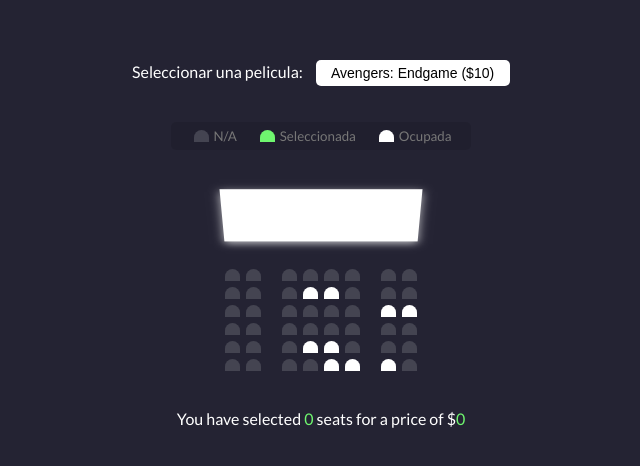
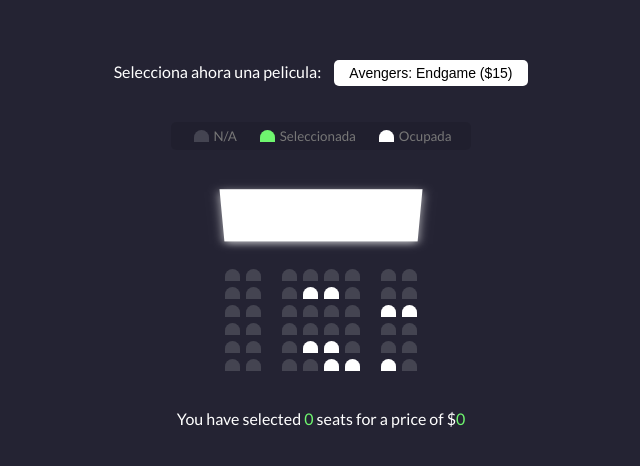
Before and after one commit to WCNosliwsys/cinema-seat-booking-wil, a plain HTML site: page index.html in a window 1280 px wide. Shown: the part 164-630 px from the top of the page, without its empty margins (319-959 px from the left). Drawn offline with Linux system fonts and the light colour scheme.

Commit message:
modificando precios

```diff
--- a/index.html
+++ b/index.html
@@ -9,12 +9,12 @@
   </head>
   <body>
     <div class="movie-container">
-      <label>Seleccionar una pelicula:</label>
+      <label>Selecciona ahora una pelicula:</label>
       <select id="movie">
-        <option value="10">Avengers: Endgame ($10)</option>
-        <option value="12">Joker ($12)</option>
-        <option value="8">Toy Story 4 ($8)</option>
-        <option value="9">The Lion King ($9)</option>
+        <option value="10">Avengers: Endgame ($15)</option>
+        <option value="12">Joker ($13)</option>
+        <option value="8">Toy Story 4 ($9)</option>
+        <option value="9">The Lion King ($10)</option>
       </select>
     </div>
 
```
